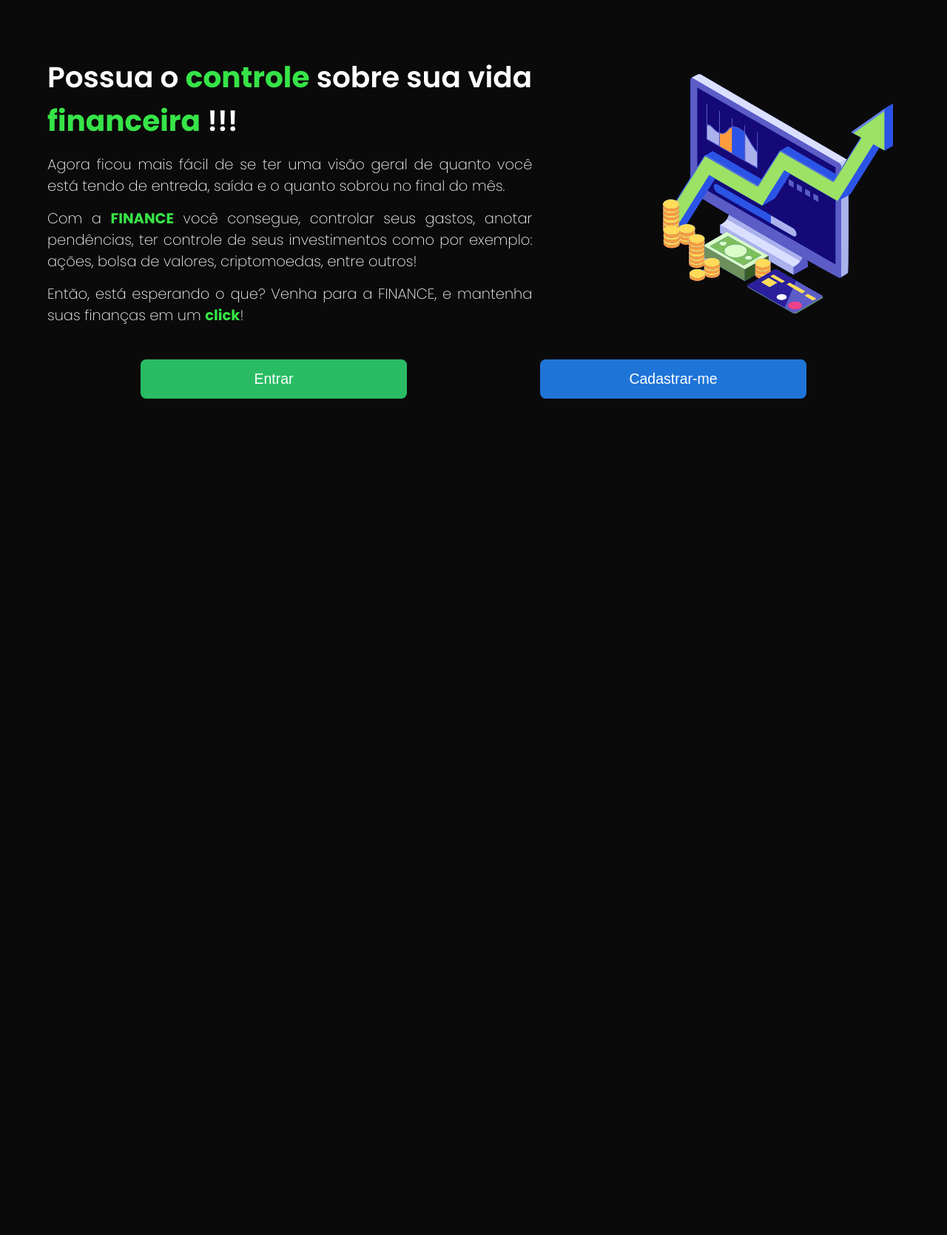
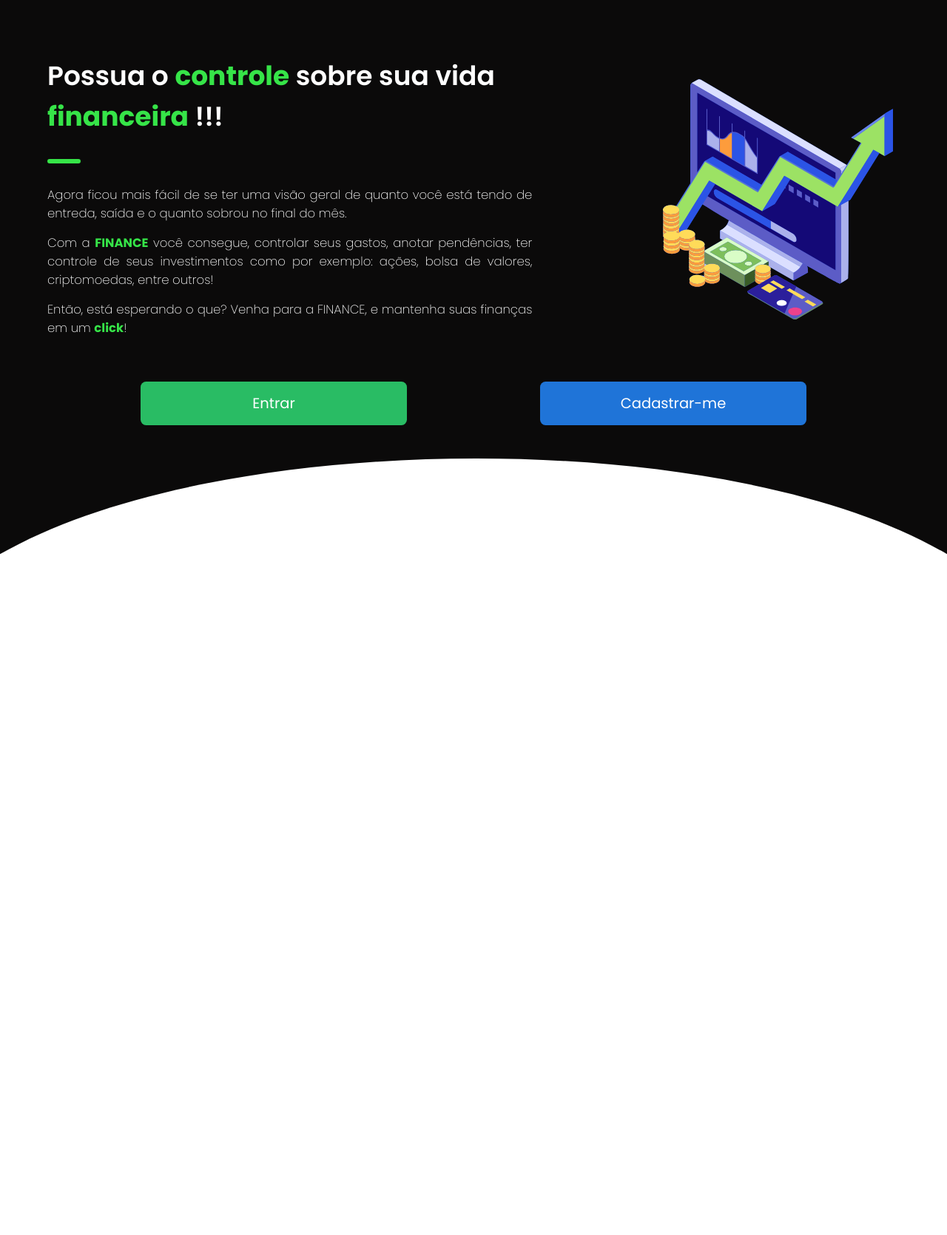
Before and after one commit to Ademir-Silva/FINANCE, a PHP site: page / in a window 1280 px wide. Shown: the part 110-1780 px from the top of the page at 74% size. Before the commit the page ends 649 px from the top, so only its background shows below. Run offline with PHP 8.4, Linux system fonts and the light colour scheme.

Commit message:
atualizado

```diff
--- a/index.html
+++ b/index.html
@@ -6,7 +6,7 @@
     <meta name="viewport" content="width=device-width">
     <title>FINANCE | Controle financeiro</title>
 
-	<link href="style.css" rel="stylesheet" type="text/css" />
+    <link href="style.css" rel="stylesheet" type="text/css"/>
     <link rel="preconnect" href="https://fonts.gstatic.com">
     <link href="https://fonts.googleapis.com/css2?family=Poppins:wght@100;200;300;400;600;700&display=swap" rel="stylesheet">
 </head>
@@ -18,27 +18,30 @@
     </header>
 
     <div class="container">
-    <!-- <div class="spot-bg"></div>   -->
 
       <main>
+        <h1>Possua o
+          <b class="text-green">controle</b>
+          sobre sua vida
+          <b class="text-green">financeira</b>
+          !!!</h1>
 
-      <h1>Possua o <b class="text-green">controle</b> sobre sua vida <b class="text-green">financeira</b> !!!</h1>
+    <div class="line"></div>
 
         <section class="content">
           <p class="text">
-            Agora ficou mais fácil de se ter uma visão geral de quanto você
-            está tendo de entreda, saída e o quanto sobrou no final do mês.
+            Agora ficou mais fácil de se ter uma visão geral de quanto você está tendo de entreda, saída e o quanto sobrou no final do mês.
           </p>
 
           <p class="text">
-            Com a <b class="text-green">FINANCE</b> você consegue, controlar seus
-            gastos, anotar pendências, ter controle de seus investimentos como por
-            exemplo: ações, bolsa de valores, criptomoedas, entre outros!
+            Com a
+            <b class="text-green">FINANCE</b>
+            você consegue, controlar seus gastos, anotar pendências, ter controle de seus investimentos como por exemplo: ações, bolsa de valores, criptomoedas, entre outros!
           </p>
 
           <p class="text">
-            Então, está esperando o que? Venha para a FINANCE, e mantenha
-            suas finanças em um <b class="text-green">click</b>!
+            Então, está esperando o que? Venha para a FINANCE, e mantenha suas finanças em um
+            <b class="text-green">click</b>!
           </p>
         </section>
       </main>
@@ -49,11 +52,21 @@
 
     </div>
 
+    <div class="buttons">
+      <div class="sign-in" >
+        <a href="../pages/login.html">Entrar</a>
+      </div>
 
-  <div class="buttons">
-    <button class="sign-in" type="submit">Entrar</button>
-    <button class="sign-up" type="submit">Cadastrar-me</button>
+      <div class="sign-up" >
+        <a href="#">Cadastrar-me</a>
       </div>
+    </div>
+
+     <section class="wave"></section>
+     <section class="content-w">
+
+     </section>
+
 
 
     <script src="script.js"></script>
--- a/style.css
+++ b/style.css
@@ -13,11 +13,16 @@ html{
 body{
   background-color: #0B0A0A;
   font-family: 'Poppins', sans-serif;
-
+  /* height:  100vh; */
 }
 
 h1, p{
     color: white;
+}
+
+a{
+  color: white;
+  text-decoration:  none;
 }
 
 
@@ -32,13 +37,13 @@ header{
 h1{
   font-weight: 600;
   text-align: left;
-  font-size: 2.6rem;
+  font-size: 2.4rem;
 }
 
 
 /*=========== CONTAINER */
 .container{
-  width: min(90vw, 1200px);
+  width: min(90vw, 1300px);
   margin: 5rem auto 2rem;
 
   display: flex;
@@ -46,6 +51,39 @@ h1{
   align-items: center;
 }
 
+.wave{
+  background: transparent;
+  position: relative;
+}
+
+.wave::before{
+  position: absolute;
+  z-index: -1;
+  content: '';
+  width: 100%;
+  height: 250px;
+  background:  url(../assets/vetor-3.svg);
+  background-repeat: no-repeat;
+  background-size: cover;
+}
+
+.content-w{
+  position: relative;
+  background: rgb(255, 255, 255);
+  width: 100%;
+  height: 100vh;
+  top: 250px;
+}
+
+.line{
+  width: 3rem;
+  height: .4rem;
+
+  border-radius: 10rem;
+  margin: 2rem 0;
+
+  background-color:  var(--green);
+}
 
 /*=========== MAIN */
 
@@ -59,18 +97,23 @@ p.text{
   font-weight: 200;
   margin: 1rem 0;
   text-align: justify;
-  font-size: 1.3rem;
+  font-size: 1.1rem;
 }
 
 b.text-green{
   color: var(--green);
 }
 
+/*=========== IMAGE-GRAPHIC*/
+.image-graphic{
+  z-index:  -1;
+}
+
 
 /*=========== BUTTONS */
 .buttons{
   width: min(100vw, 900px);
-  margin: 1rem auto;
+  margin: 3rem auto;
 
 
   display: flex;
@@ -78,8 +121,8 @@ b.text-green{
   align-items: center;
 }
 
-button.sign-in,
-button.sign-up{
+.sign-in,
+.sign-up{
   width: 40%;
   padding: 1rem;
 
@@ -89,24 +132,24 @@ button.sign-up{
   font-size: 1.3rem;
   color: white;
   cursor: pointer;
-
+  text-align: center;
 }
 
-button.sign-in{
+.sign-in{
   background: #29BC64;
 
 }
 
-button.sign-up{
+.sign-up{
   background: #1F74D8;
 }
 
-button.sign-in:hover{
+.sign-in:hover{
   background: rgb(51, 160, 94);
   transition: .4s;
 }
 
-button.sign-up:hover{
+.sign-up:hover{
   background: rgb(13, 83, 163);
   transition: .4s;
 }
@@ -141,8 +184,8 @@ button.sign-up:hover{
     flex-direction:column;
   }
 
-  button.sign-in,
-  button.sign-up{
+.sign-in,
+.sign-up{
     width: 80%;
     margin: 7px 0;
   }
```
Also changed, not shown: pages/login.html (added, +12 -0 lines), script.js (+9 -0 lines), assets/Vector-1.svg (added), assets/Vector-2.svg (added), assets/Vector-3.svg (added), assets/Vector-4.svg (added), assets/Vector.svg (added), assets/vetor-1.svg (added), assets/vetor-2.svg (added), assets/vetor-3.svg (added), assets/wave.png (added). Lines whose indentation alone changed are shown as unchanged.
